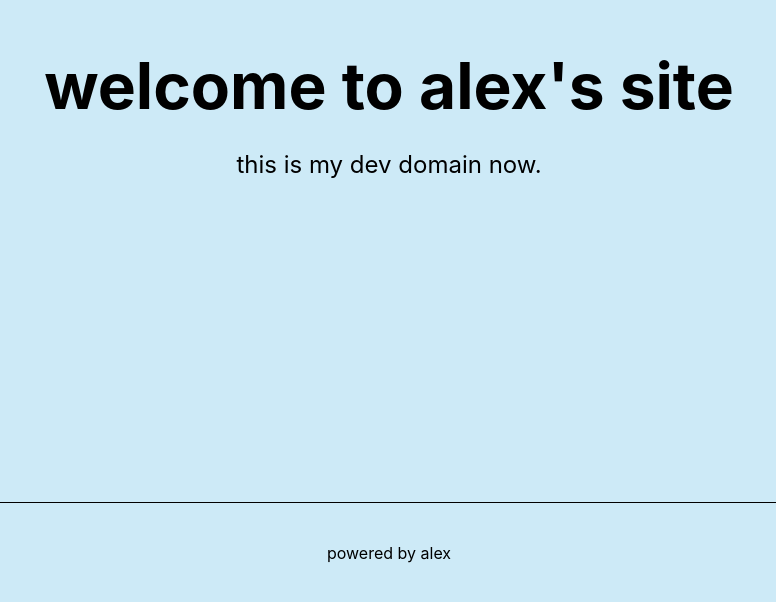
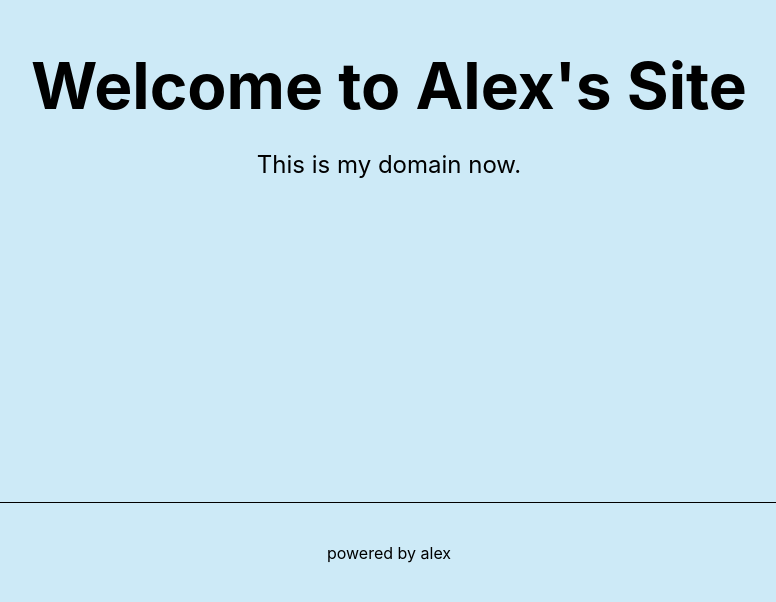
Before and after one commit to alex-clements/my-app, a Next.js app: page / in a window 1280 px wide. Shown: the part 198-800 px from the top of the page, without its empty margins (251-1027 px from the left). Built offline with nearby package versions, Linux system fonts and the light colour scheme.

Commit message:
changed back to uppercase

```diff
--- a/pages/index.js
+++ b/pages/index.js
@@ -11,11 +11,11 @@ export default function Home() {
 
       <main className={styles.main}>
         <h1 className={styles.title}>
-          welcome to alex's site
+          Welcome to Alex's Site
         </h1>
 
         <p className={styles.description}>
-          this is my dev domain now.
+          This is my domain now.
         </p>
 
         <div className={styles.grid}>
```
